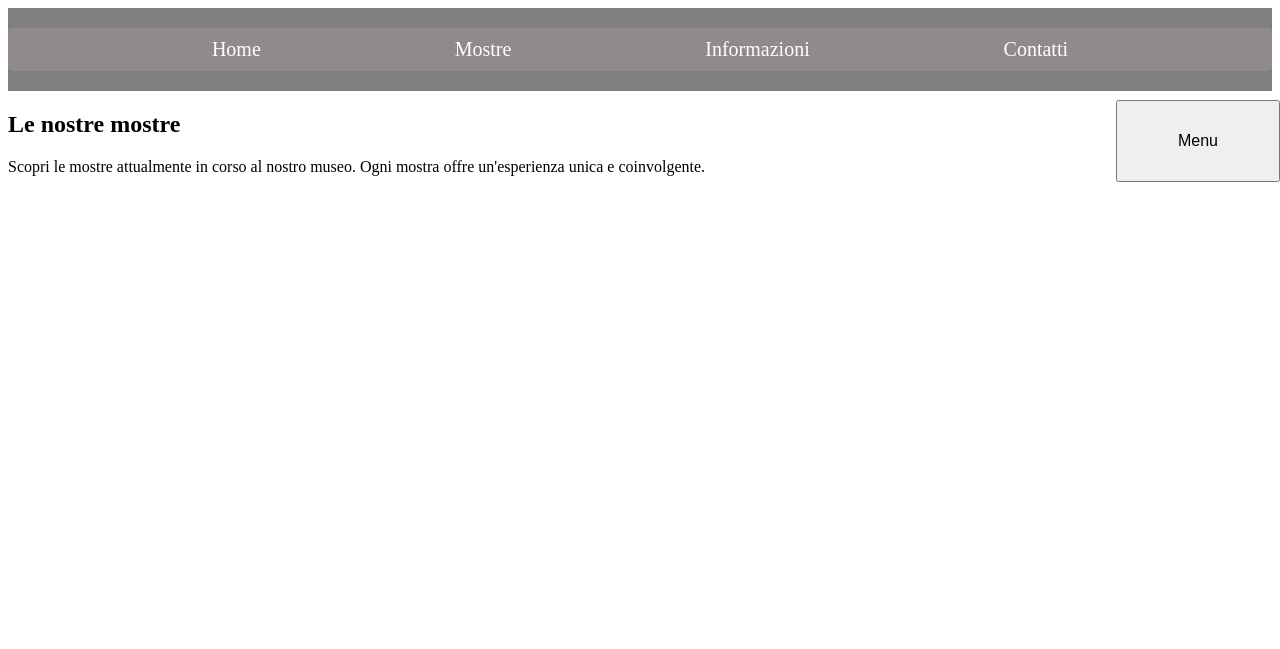
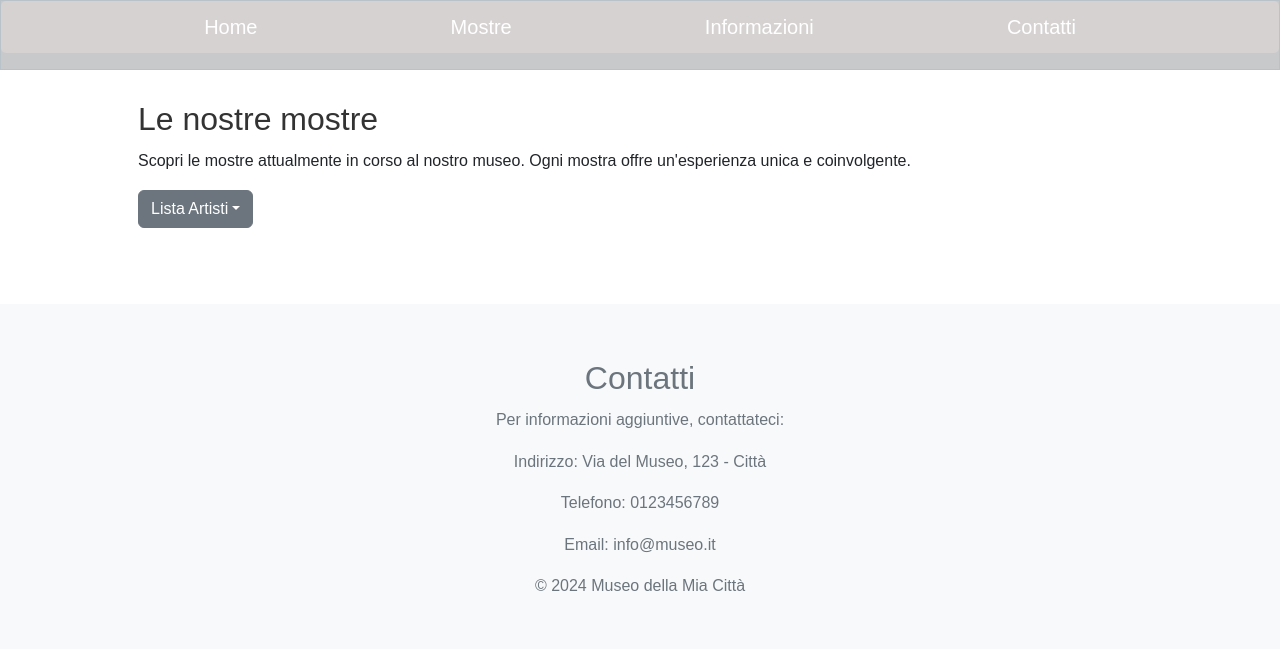
Before and after one commit to Netherfield/BaPaDa, a Flask app: page /quadro/1 in a window 1280 px wide. Shown: the top 649 px of the page. Run offline with Flask 3, Linux system fonts and the light colour scheme; data that the repository does not hold is empty.

Commit message:
Final V1.1
_ Collegate rotte con nuovi template e link nell'HTML
_ Aggiunta pulsanti filtro per artista
_ Aggiunta pagina test_Login (user/Admin) -> base.html/admin.html
_ Implementato db e db_manager per caricare dati da test.csv (12/02)

```diff
--- a/flaskr/db.py
+++ b/flaskr/db.py
@@ -71,13 +71,15 @@ def create_table(name):
 def load_data_from_csv(table_name, csv_file_path):
     connection = create_db_connection()
     cursor = connection.cursor()
-    with open(csv_file_path, 'r') as file:
+    with open(csv_file_path, 'r', encoding='utf-16') as file:
         next(file)  # Skip the header row
         csv_data = csv.reader(file)
         for row in csv_data:
-            cursor.execute(f"INSERT INTO {table_name} (Title, Author, Year, Link) VALUES (%s,%s,%s,%s);", row)
+            cursor.execute(f"INSERT INTO {table_name} (Author, Title, Year, Link) VALUES (%s,%s,%s,%s);", row)
     connection.commit()
     print("Dati CSV importati con successo")
+
+# load_data_from_csv("quadri", "../database/test.csv")
 
 # test code
 # kill = "DROP DATABASE museo"
--- a/flaskr/flask_manager.py
+++ b/flaskr/flask_manager.py
@@ -23,6 +23,10 @@ def import_autori():
 
 # RENDER HOMEPAGE -> __HOME__.html
 @app.route("/")
+def base():
+    return render_template("base.html")
+
+@app.route("/home")
 def homepage():
     return render_template("home.html")
 
@@ -31,8 +35,7 @@ def homepage():
 @app.route("/quadro/all")
 @app.route("/quadro/<author>")
 def show_all(author=None):
-    au = author
-    quadri = import_quadri(au)
+    quadri = import_quadri(author)
     autori = import_autori()
     return render_template("mostre.html", quadri=quadri, autori=autori)
 
@@ -72,8 +75,11 @@ def admin():
             cursor.execute('DELETE FROM quadri WHERE id=%s', (id,))
         conn.commit()
         return redirect(url_for('admin'))
-    return render_template('__ADMIN__.html')
+    return render_template('admin.html')
 
+@app.route('/informazioni')
+def info():
+    return render_template("informazioni.html")
 
 @app.route('/contatti')
 def contatti():
--- a/flaskr/run.py
+++ b/flaskr/run.py
@@ -1,4 +1,4 @@
-from db_manager import *
+from flask_manager import *
 
 if __name__ == "__main__":
     app.run(debug=True)
--- a/flaskr/static/stile.css
+++ /dev/null
@@ -1,64 +0,0 @@
-#main-header {
-    background-color: gray;
-}
-
-#navbar {
-    display: flex;
-    justify-content: space-around;
-    list-style-type: none;
-    padding: 0;
-}
-
-#navbar ul {
-    display: flex;
-    justify-content:space-evenly;
-    width: 100%;
-    list-style-type: none;
-    font-size: 20px;
-    background-color: #918a8a;
-    padding: 10px;
-    border-radius: 5px;
-}
-
-
-.nav-link {
-    color: white;
-    text-decoration: none;
-}
-
-.nav-link:hover {
-    color: red;
-}
-
-.dropbtn {
-  padding: 30px 60px;  /* Modifica questi valori per cambiare la grandezza del pulsante */
-  font-size: 16px;  /* Modifica questo valore per cambiare la dimensione del testo del pulsante */
-}
-.dropdown {
-  position: absolute;
-  right: 0;
-  top: 100px;
-}
-
-.dropdown-content {
-  display: none;
-  position: absolute;
-  right: 0;
-  background-color: #f9f9f9;
-  min-width: 160px;
-  box-shadow: 0px 8px 16px 0px rgba(0,0,0,0.2);
-  z-index: 1;
-}
-
-.dropdown-content a {
-  color: black;
-  padding: 12px 16px;
-  text-decoration: none;
-  display: block;
-}
-
-.dropdown-content a:hover {background-color: #f1f1f1}
-
-.dropdown:hover .dropdown-content {
-  display: block;
-}
--- /dev/null
+++ b/flaskr/static/style.css
@@ -0,0 +1,164 @@
+#main-header {
+    background-color: #c8c9ca;
+    border: #bac2c9 1px solid ;
+}
+
+body {
+    font-family: Arial, sans-serif;
+    line-height: 1.6;
+}
+
+main {
+    width: 80%;
+    margin: 0 auto;
+    padding: 10px;
+}
+
+h2, h3 {
+    color: #333;
+}
+
+h2 {
+    margin-top: 20px;
+}
+
+h3 {
+    margin-top: 15px;
+}
+
+p {
+    margin-top: 10px;
+    text-align: justify;
+}
+
+#navbar {
+    display: flex;
+    justify-content: space-around;
+    list-style-type: none;
+    padding: 0;
+}
+
+#navbar ul {
+    display: flex;
+    justify-content:space-evenly;
+    width: 100%;
+    list-style-type: none;
+    font-size: 20px;
+    background-color: #d6d2d2;
+    padding: 10px;
+    border-radius: 5px;
+}
+
+.mainaz{
+    padding: 10px;
+}
+
+.nav-link {
+    color: white;
+    text-decoration: none;
+}
+
+.nav-link:hover {
+    color: red;
+}
+
+form {
+    width: 300px;
+    margin-left: 0;;
+}
+label {
+    display: block;
+    margin-top: 20px;
+}
+input[type="text"], input[type="email"], textarea {
+    width: 100%;
+    padding: 10px;
+    border: 1px solid #ccc;
+    border-radius: 4px;
+}
+input[type="submit"] {
+    display: block;
+    width: 100%;
+    padding: 10px;
+    background-color: #4CAF50;
+    color: white;
+    border: none;
+    border-radius: 4px;
+    cursor: pointer;
+    margin-top: 20px;
+}
+input[type="submit"]:hover {
+    background-color: #45a049;
+}
+
+footer {
+    left: 0;
+    bottom: 0;
+    width: 100%;
+    background-color: #f8f9fa;
+    padding: 20px;
+    text-align: center;
+}
+
+#contact {
+    text-align: center;
+    margin: 0 auto;
+    width: 80%;
+}
+
+#contact h2 {
+    color: #6c757d;
+    text-align: center;
+}
+
+#contact p {
+    color: #6c757d;
+    line-height: 1.6;
+    text-align: center;
+}
+
+.info{
+    background-color: #f6f6fa;
+
+    border-radius: 1%;
+}
+
+.grid-container {
+    display: grid;
+    grid-template-columns: repeat(3, 1fr);
+    gap: 20px;
+    padding: 20px;
+}
+
+.grid-item {
+    border: 1px solid #ccc;
+    border-radius: 10px;
+    padding: 5px;
+    text-align: center;
+
+}
+
+.grid-item img {
+    width: 100%;
+    height: 300px;
+    object-fit: contain;
+
+}
+
+
+section {
+    width: 85%;
+    padding: 15px;
+    background-color: #f8f9fa;
+    margin-bottom: 20px;
+}
+
+section:nth-child(even) {
+    margin-left: auto;
+    border-radius: 0 10px 10px 0;
+}
+
+section:nth-child(odd) {
+    margin-right: auto;
+    border-radius: 10px 0 0 10px;
+}
--- a/flaskr/templates/mostre.html
+++ b/flaskr/templates/mostre.html
@@ -2,15 +2,17 @@
 <html lang="it">
 <head>
     <meta charset="UTF-8">
+    <meta name="viewport" content="width=device-width, initial-scale=1">
     <title>Mostre | Museo della Mia Città</title>
-        <link rel="stylesheet" href="{{ url_for('static', filename='stile.css') }}">
+    <link href="https://cdn.jsdelivr.net/npm/bootstrap@5.3.2/dist/css/bootstrap.min.css" rel="stylesheet" integrity="sha384-T3c6CoIi6uLrA9TneNEoa7RxnatzjcDSCmG1MXxSR1GAsXEV/Dwwykc2MPK8M2HN" crossorigin="anonymous">
+    <link rel="stylesheet" href="../static/style.css">
 </head>
 <header id="main-header">
     <nav id="navbar">
         <ul>
-         <li><a class="nav-link" href="/">Home</a></li>
+            <li><a class="nav-link" href="/home">Home</a></li>
             <li><a class="nav-link" href="/quadro/all">Mostre</a></li>
-                <li><a class="nav-link" href="/quadro/all">Informazioni</a></li>
+            <li><a class="nav-link" href="/informazioni">Informazioni</a></li>
             <li><a class="nav-link" href="/contatti">Contatti</a></li>
         </ul>
     </nav>
@@ -18,32 +20,45 @@
 <body>
 
 <main>
+    <div>
         <h2>Le nostre mostre</h2>
         <p>Scopri le mostre attualmente in corso al nostro museo. Ogni mostra offre un'esperienza unica e coinvolgente.</p>
+    </div>
+    <div class="dropdown">
+        <button class="btn btn-secondary dropdown-toggle" type="button" data-bs-toggle="dropdown" aria-expanded="false">Lista Artisti</button>
+  <ul class="dropdown-menu dropdown-menu-dark">
+    <li><a class="dropdown-item active" href="/quadro/all">Tutti</a></li>
+      {% for au in autori %}
+    <li><a class="dropdown-item" href="{{url_for('show_all', author=au.Author)}}">{{au.Author}}</a></li>
+      {% endfor %}
+  </ul>
+</div>
 </main>
 
-    <!--GESTISCE "QUADRI" IN BASE SE IL RISULTATO == 1 OPPURE >= 1-->
-{% if quadri|length == 1 %}
-TITOLO: <a href="{{ url_for('quadro', id=quadri[0].id) }}">{{quadri[0].Title}}</a> AUTORE: {{quadri[0].Author}} ANNO: {{quadri[0].Year}} LINK: {{quadri[0].Link}}
-{% else %}
+
+
+    <div class="grid-container">
         {% for qu in quadri %}
-    <ul>
-        <li>
-            TITOLO: <a href="{{ url_for('quadro', id=qu.id) }}">{{qu.Title}}</a>   AUTORE: {{qu.Author}}   ANNO: {{qu.Year}} LINK: {{qu.Link}}
-         </li>
-    </ul>
-    {% endfor %}
-{% endif %}
-
-<!--PULSANTE MENU A DISCESA-->
-<div class="dropdown">
-  <button class="dropbtn">Menu</button>
-  <div class="dropdown-content">
-      <a href="/quadro/all">Tutti</a>
-      {% for au in autori %}
-        <a href="{{url_for('show_all', author=au.Author)}}">{{au.Author}}</a>
+        <div class="grid-item">
+            <br>
+            <img src="{{qu.Link}}" alt="">
+            <h3>{{qu.Title}}</h3>
+            <p>Autore: {{qu.Author}} Anno: {{qu.Year}}</p>
+        </div>
         {% endfor %}
     </div>
-</div>
+    <script src="https://cdn.jsdelivr.net/npm/bootstrap@5.3.2/dist/js/bootstrap.bundle.min.js" integrity="sha384-C6RzsynM9kWDrMNeT87bh95OGNyZPhcTNXj1NW7RuBCsyN/o0jlpcV8Qyq46cDfL" crossorigin="anonymous"></script>
+
 </body>
+<br>
+<footer>
+    <section id="contact">
+        <h2>Contatti</h2>
+        <p>Per informazioni aggiuntive, contattateci:</p>
+        <p>Indirizzo: Via del Museo, 123 - Città</p>
+        <p>Telefono: 0123456789</p>
+        <p>Email: info@museo.it</p>
+        <p>&copy; 2024 Museo della Mia Città</p>
+    </section>
+</footer>
 </html>
```
Also changed, not shown: flaskr/db_manager.py (+28 -24 lines), flaskr/templates/__HOME__.html (deleted, +0 -12 lines), flaskr/templates/base.html (+33 -1 lines), flaskr/templates/contatti.html (+23 -5 lines), flaskr/templates/home.html (+41 -21 lines), flaskr/templates/informazioni.html (+36 -9 lines), flaskr/static/images/bapada.png (renamed from resources/bapada.png), flaskr/static/images/immagine1.jpg (added), flaskr/templates/admin.html (renamed from flaskr/templates/__ADMIN__.html). Lines whose indentation alone changed are shown as unchanged.
